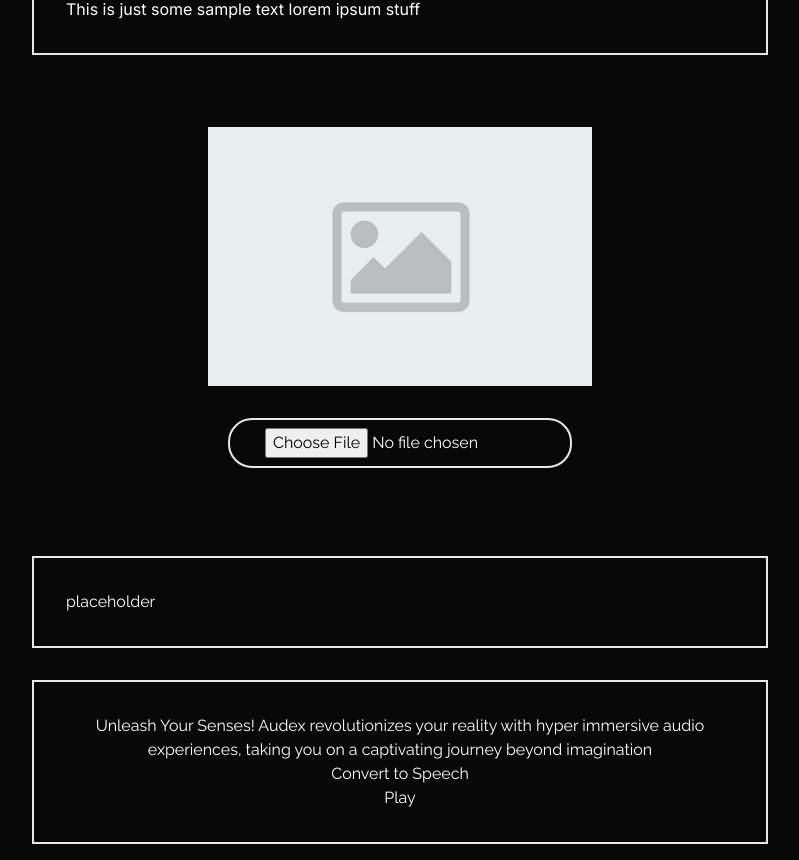
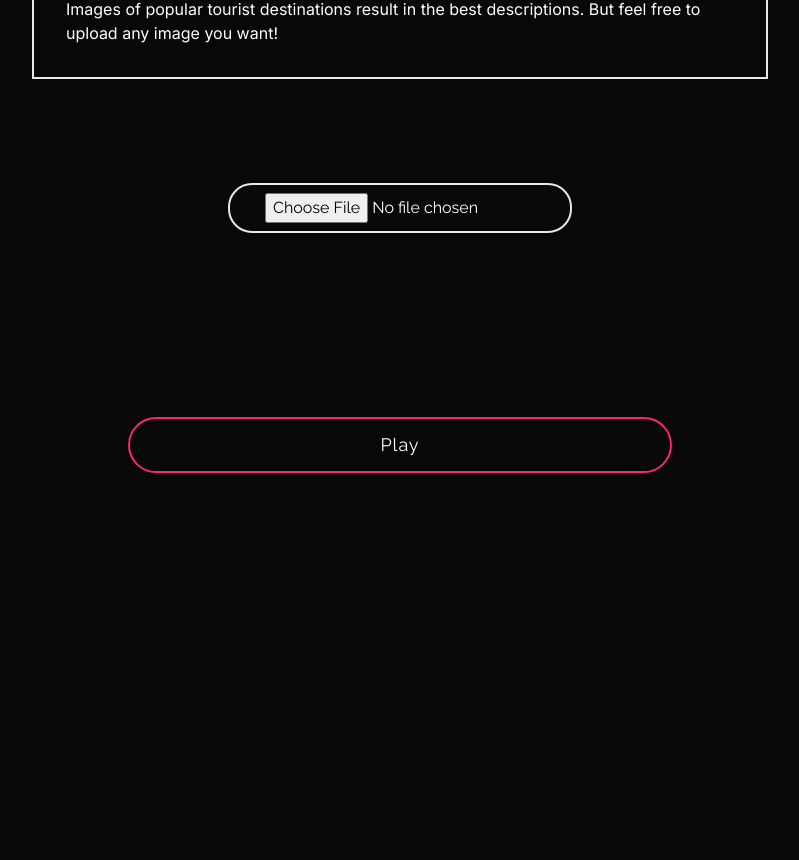
Before and after one commit to LaliaHacks/Audex, a Next.js app: page /generate in a window 1280 px wide. Shown: the part 217-1077 px from the top of the page, without its empty margins (240-1039 px from the left). After the commit the page ends 802 px from the top, so only its background shows below. Built offline with nearby package versions, Linux system fonts and the light colour scheme.

Commit message:
Edit generate page for recording

```diff
--- a/pages/generate.js
+++ b/pages/generate.js
@@ -109,10 +109,10 @@ export default function Generate() {
         <div className="flex flex-col justify-items-center w-full sm:w-3/5 mt-24">
           <div className="flex flex-col border-2 m-4 p-8">
             <div className="text-3xl font-medium pb-8">
-              Maximize Your Productivity
+              Upload an image!
             </div>
             <div className="font-inter">
-              This is just some sample text lorem ipsum stuff
+              Images of popular tourist destinations result in the best descriptions. But feel free to upload any image you want!
             </div>
           </div>
           <div className="flex flex-col m-4 p-6 items-center">
@@ -131,19 +131,7 @@ export default function Generate() {
                       </div>
                   )}
 
-                  {!isLoading && !selectedImage && (
-                      <div className="flex justify-center items-center">
-                          <div className="w-70 sm:w-80 md:w-96">
-                          <Image
-                              src={placeholder}
-                              alt="Placeholder"
-                              width={800}
-                              height={600}
-                              className="w-full"
-                          />
-                          </div>
-                      </div>
-                  )}
+
               </div>
 
               {isLoading && (
@@ -163,12 +151,11 @@ export default function Generate() {
 
 
           </div>
-          <div className="flex flex-col border-2 m-4 p-8">{description}</div>
-          <div className="flex flex-col border-2 m-4 p-8 text-center">
-            <div id="generatedText">
-              Unleash Your Senses! Audex revolutionizes your reality with hyper immersive audio experiences, taking you on a captivating journey beyond imagination
+
+          <div className="flex flex-col m-4 p-8 text-center">
+            <div id="generatedText" className='text-justify'>
+
             </div>
-            <button onClick={handleAudioButton}>Convert to Speech</button>
             <audio ref={audioRef} src='/media/output.mp3'/>
               {/* {audioUrl && (
               <audio controls>
@@ -176,7 +163,7 @@ export default function Generate() {
                 Your browser does not support the audio element.
               </audio>
             )} */}
-            <button onClick={play}>Play</button>
+            <button onClick={play} className='inline-block px-6 py-3 m-16 rounded-full border-2 border-primary hover:border-secondary text-center tracking-wider text-base sm:text-lg'>Play</button>
           </div>
         </div>
 
```
